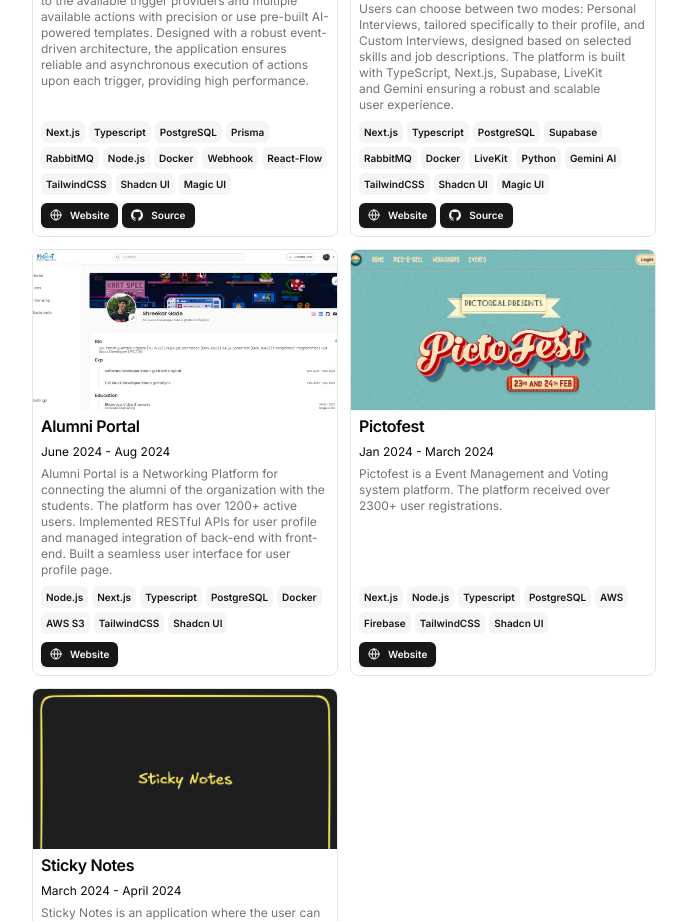
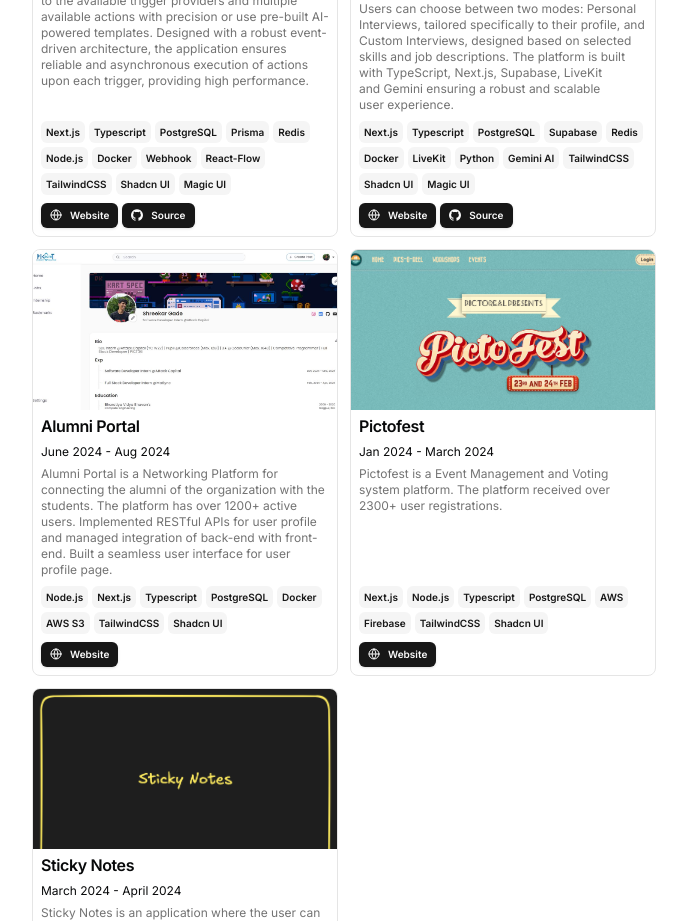
Before and after one commit to Shreekar11/Portfolio, a Next.js app: page / in a window 1280 px wide. Shown: the part 2000-2921 px from the top of the page, without its empty margins (296-983 px from the left). Built offline with nearby package versions, Linux system fonts and the light colour scheme.

Commit message:
chore: update resume data

```diff
--- a/src/data/resume.tsx
+++ b/src/data/resume.tsx
@@ -164,7 +164,7 @@ export const DATA = {
         "Typescript",
         "PostgreSQL",
         "Prisma",
-        "RabbitMQ",
+        "Redis",
         "Node.js",
         "Docker",
         "Webhook",
@@ -200,7 +200,7 @@ export const DATA = {
         "Typescript",
         "PostgreSQL",
         "Supabase",
-        "RabbitMQ",
+        "Redis",
         "Docker",
         "LiveKit",
         "Python",
```
